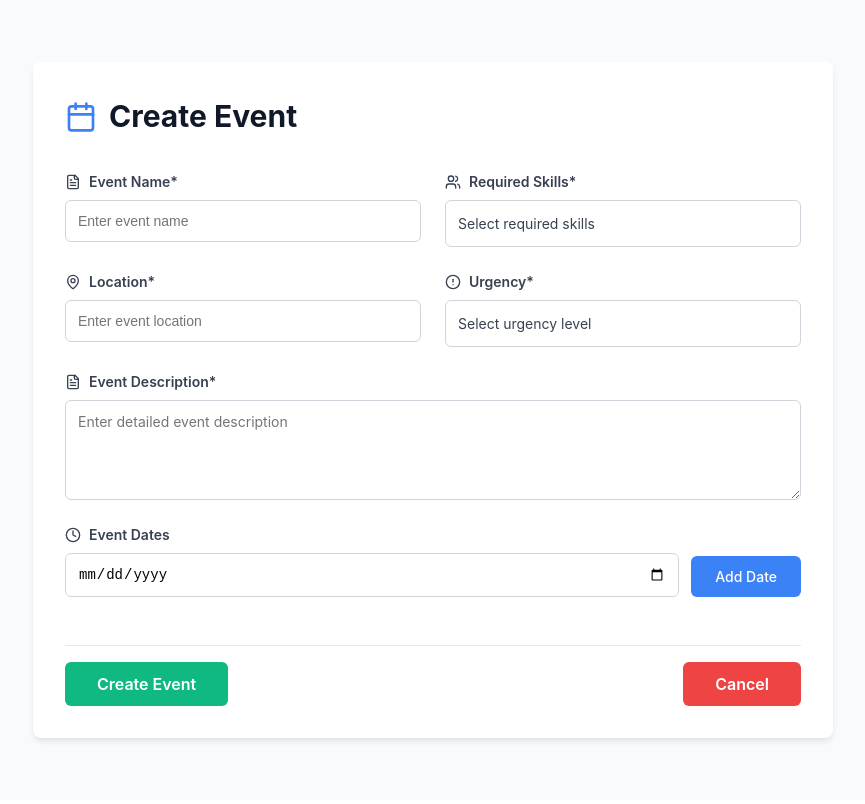
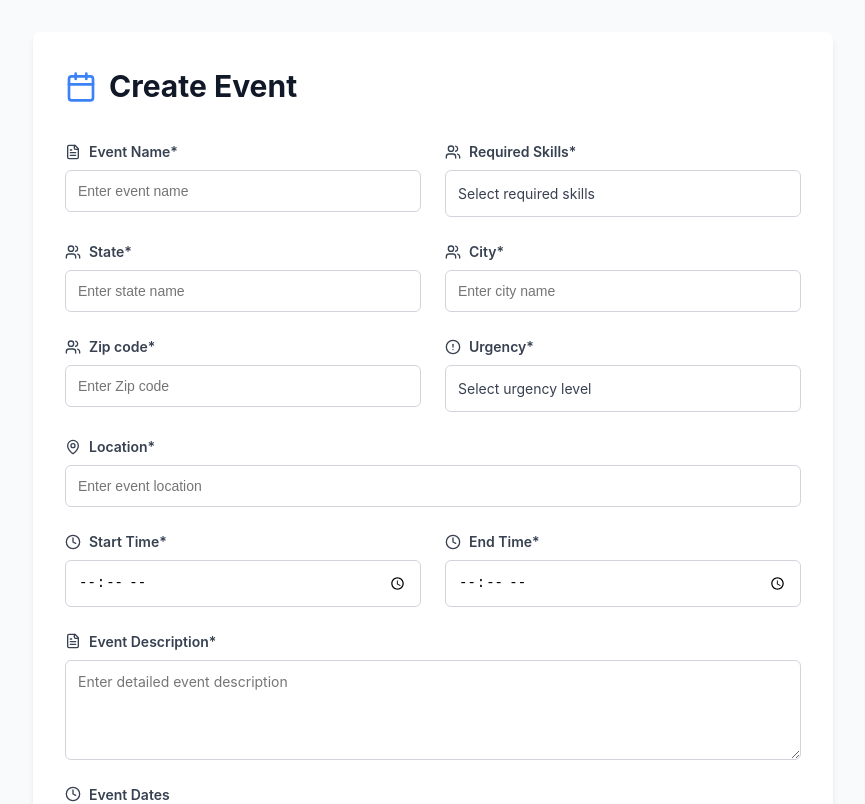
Before and after one commit to group-08-fullstack/volunteer-management-app, a React (Vite) app in the folder Frontend/: page /createevent in a window 1280 px wide. Shown: the top 804 px of the page, without its empty margins (207-1072 px from the left). Built offline with nearby package versions, Linux system fonts and the light colour scheme.

Commit message:
updated EventForm and EventEditing

```diff
--- a/Frontend/src/components/EventEditing.jsx
+++ b/Frontend/src/components/EventEditing.jsx
@@ -61,7 +61,7 @@ const stateOptions = [
 ];
 
 export default function EventEditingForm() {
-    const navigate = useNavigate();
+  const navigate = useNavigate();
   // Form state
   const [form, setForm] = useState({
     fullName: '',
@@ -481,8 +481,73 @@ export default function EventEditingForm() {
                 />
               </div>
 
+              {/* State */}
+              <div className="form-group">
+                <label className="form-label">
+                  <Users size={16} />
+                  State*
+                </label>
+                <input
+                  type="text"
+                  maxLength="100"
+                  required
+                  className="form-input"
+                  value={form.State}
+                  onChange={(e) => setForm({ ...form, State: e.target.value })}
+                  placeholder="Enter state name"
+                />
+              </div>
+
+              {/* City */}
+              <div className="form-group">
+                <label className="form-label">
+                  <Users size={16} />
+                  City*
+                </label>
+                <input
+                  type="text"
+                  maxLength="100"
+                  required
+                  className="form-input"
+                  value={form.City}
+                  onChange={(e) => setForm({ ...form, City: e.target.value })}
+                  placeholder="Enter city name"
+                />
+              </div>
+
+              {/* Zip code */}
+              <div className="form-group">
+                <label className="form-label">
+                  <Users size={16} />
+                  Zip code*
+                </label>
+                <input
+                  type="text"
+                  maxLength="100"
+                  required
+                  className="form-input"
+                  value={form.zipcode}
+                  onChange={(e) => setForm({ ...form, zipcode: e.target.value })}
+                  placeholder="Enter Zip code"
+                />
+              </div>
+
+              {/* Urgency */}
+              <div className="form-group">
+                <label className="form-label">
+                  <AlertCircle size={16} />
+                  Urgency*
+                </label>
+                <Select
+                  options={stateOptions}
+                  onChange={(selected) => setForm({ ...form, state: selected.value })}
+                  placeholder="Select urgency level"
+                />
+              </div>
+
+
               {/* Location */}
-              <div className="form-group">
+              <div className="form-group full-width">
                 <label className="form-label">
                   <MapPin size={16} />
                   Location*
@@ -498,16 +563,33 @@ export default function EventEditingForm() {
                 />
               </div>
 
-              {/* Urgency */}
+
+              {/* Time Range */}
               <div className="form-group">
                 <label className="form-label">
-                  <AlertCircle size={16} />
-                  Urgency*
+                  <Clock size={16} />
+                  Start Time*
                 </label>
-                <Select
-                  options={stateOptions}
-                  onChange={(selected) => setForm({ ...form, state: selected.value })}
-                  placeholder="Select urgency level"
+                <input
+                  type="time"
+                  required
+                  className="form-input"
+                  value={form.startTime || ''}
+                  onChange={(e) => setForm({ ...form, startTime: e.target.value })}
+                />
+              </div>
+
+              <div className="form-group">
+                <label className="form-label">
+                  <Clock size={16} />
+                  End Time*
+                </label>
+                <input
+                  type="time"
+                  required
+                  className="form-input"
+                  value={form.endTime || ''}
+                  onChange={(e) => setForm({ ...form, endTime: e.target.value })}
                 />
               </div>
 
@@ -567,7 +649,7 @@ export default function EventEditingForm() {
 
             <div className="submit-section">
               <button type="button" className="submit-button" onClick={handleSubmit}>
-                  Save
+                Save
               </button>
               <button type="button" className="cancel-button" onClick={handleCancel}>
                 Cancel
--- a/Frontend/src/components/EventForm.jsx
+++ b/Frontend/src/components/EventForm.jsx
@@ -61,7 +61,7 @@ const stateOptions = [
 ];
 
 export default function EventCreationForm() {
-    const navigate = useNavigate();
+  const navigate = useNavigate();
   // Form state
   const [form, setForm] = useState({
     fullName: '',
@@ -422,6 +422,19 @@ export default function EventCreationForm() {
           .submit-section {
             border-top-color: #374151 !important;
           }
+
+          .form-group-row {
+           display: flex;
+           gap: 1.5rem;
+           flex-wrap: wrap;
+          }
+
+         .form-group-row .form-group {
+          flex: 1 1 0;
+          min-width: 200px;
+         }
+
+
         }
 
         @media (max-width: 768px) {
@@ -429,14 +442,7 @@ export default function EventCreationForm() {
             padding: 1rem;
           }
 
-          .form-grid {
-            grid-template-columns: 1fr;
-          }
 
-          .date-input-section {
-            flex-direction: column;
-            align-items: stretch;
-          }
         }
       `}</style>
 
@@ -481,8 +487,76 @@ export default function EventCreationForm() {
                 />
               </div>
 
+
+              {/* State */}
+              <div className="form-group">
+                <label className="form-label">
+                  <Users size={16} />
+                  State*
+                </label>
+                <input
+                  type="text"
+                  maxLength="100"
+                  required
+                  className="form-input"
+                  value={form.State}
+                  onChange={(e) => setForm({ ...form, State: e.target.value })}
+                  placeholder="Enter state name"
+                />
+              </div>
+
+              {/* City */}
+              <div className="form-group">
+                <label className="form-label">
+                  <Users size={16} />
+                  City*
+                </label>
+                <input
+                  type="text"
+                  maxLength="100"
+                  required
+                  className="form-input"
+                  value={form.City}
+                  onChange={(e) => setForm({ ...form, City: e.target.value })}
+                  placeholder="Enter city name"
+                />
+              </div>
+
+              {/* Zip code */}
+              <div className="form-group">
+                <label className="form-label">
+                  <Users size={16} />
+                  Zip code*
+                </label>
+                <input
+                  type="text"
+                  maxLength="100"
+                  required
+                  className="form-input"
+                  value={form.zipcode}
+                  onChange={(e) => setForm({ ...form, zipcode: e.target.value })}
+                  placeholder="Enter Zip code"
+                />
+              </div>
+
+
+
+
+              {/* Urgency */}
+              <div className="form-group">
+                <label className="form-label">
+                  <AlertCircle size={16} />
+                  Urgency*
+                </label>
+                <Select
+                  options={stateOptions}
+                  onChange={(selected) => setForm({ ...form, state: selected.value })}
+                  placeholder="Select urgency level"
+                />
+              </div>
+
               {/* Location */}
-              <div className="form-group">
+              <div className="form-group full-width">
                 <label className="form-label">
                   <MapPin size={16} />
                   Location*
@@ -498,18 +572,37 @@ export default function EventCreationForm() {
                 />
               </div>
 
-              {/* Urgency */}
+
+              {/* Time Range */}
               <div className="form-group">
                 <label className="form-label">
-                  <AlertCircle size={16} />
-                  Urgency*
+                  <Clock size={16} />
+                  Start Time*
                 </label>
-                <Select
-                  options={stateOptions}
-                  onChange={(selected) => setForm({ ...form, state: selected.value })}
-                  placeholder="Select urgency level"
+                <input
+                  type="time"
+                  required
+                  className="form-input"
+                  value={form.startTime || ''}
+                  onChange={(e) => setForm({ ...form, startTime: e.target.value })}
                 />
               </div>
+
+              <div className="form-group">
+                <label className="form-label">
+                  <Clock size={16} />
+                  End Time*
+                </label>
+                <input
+                  type="time"
+                  required
+                  className="form-input"
+                  value={form.endTime || ''}
+                  onChange={(e) => setForm({ ...form, endTime: e.target.value })}
+                />
+              </div>
+
+
 
               {/* Event Description */}
               <div className="form-group full-width">
```
